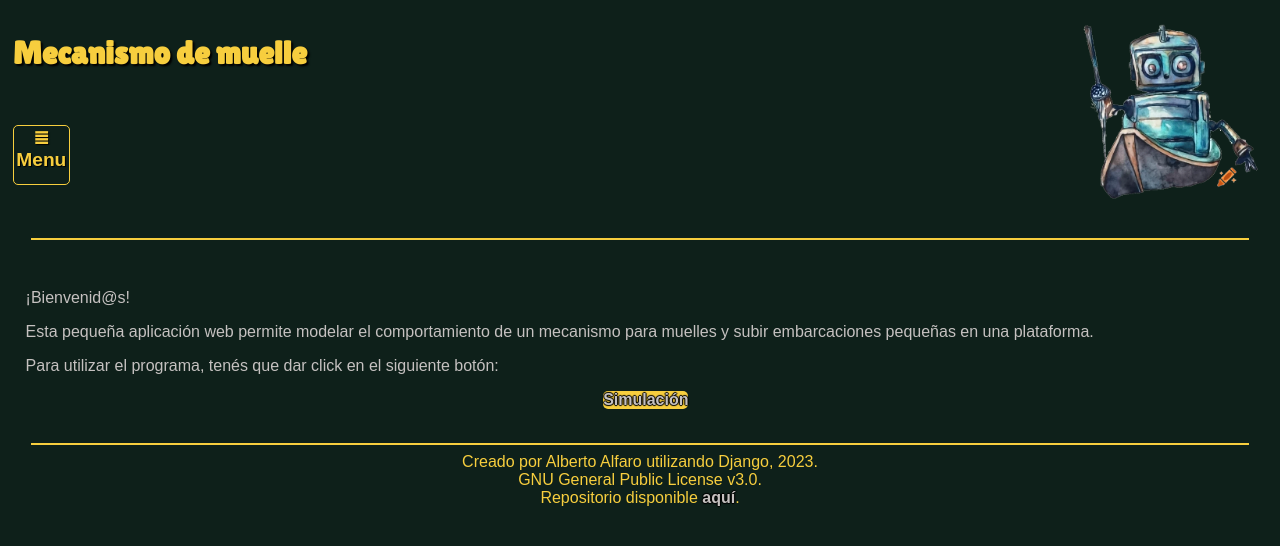
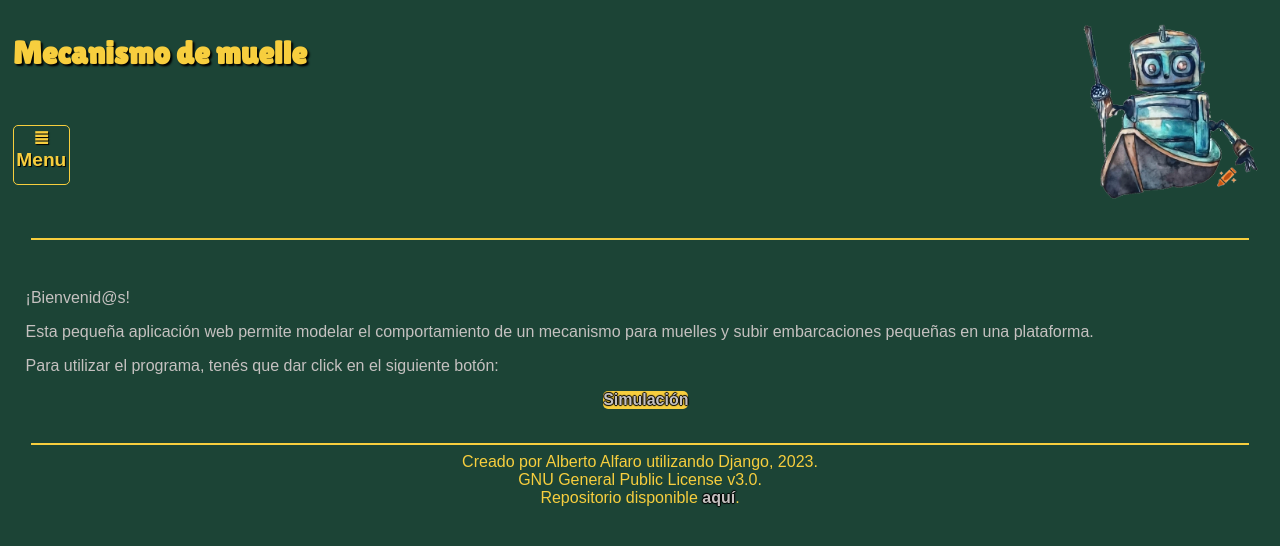
Before and after one commit to alfaro05/mecanismo_muelle, a Django app: page / in a window 1280 px wide. Shown: the top 546 px of the page. Run offline with Django 4.2, Linux system fonts and the light colour scheme; some web fonts are replaced.

Commit message:
Trying a lighter background color

```diff
--- a/interfaz/static/css/styles.css
+++ b/interfaz/static/css/styles.css
@@ -1,5 +1,5 @@
 :root {
-    --bg-color: #0e201a;
+    --bg-color: #1c4436;
     --strong-color: #1a2930;
     --elements-color: #f7ce3e;
     --text-color: #c5c1c0;
```
